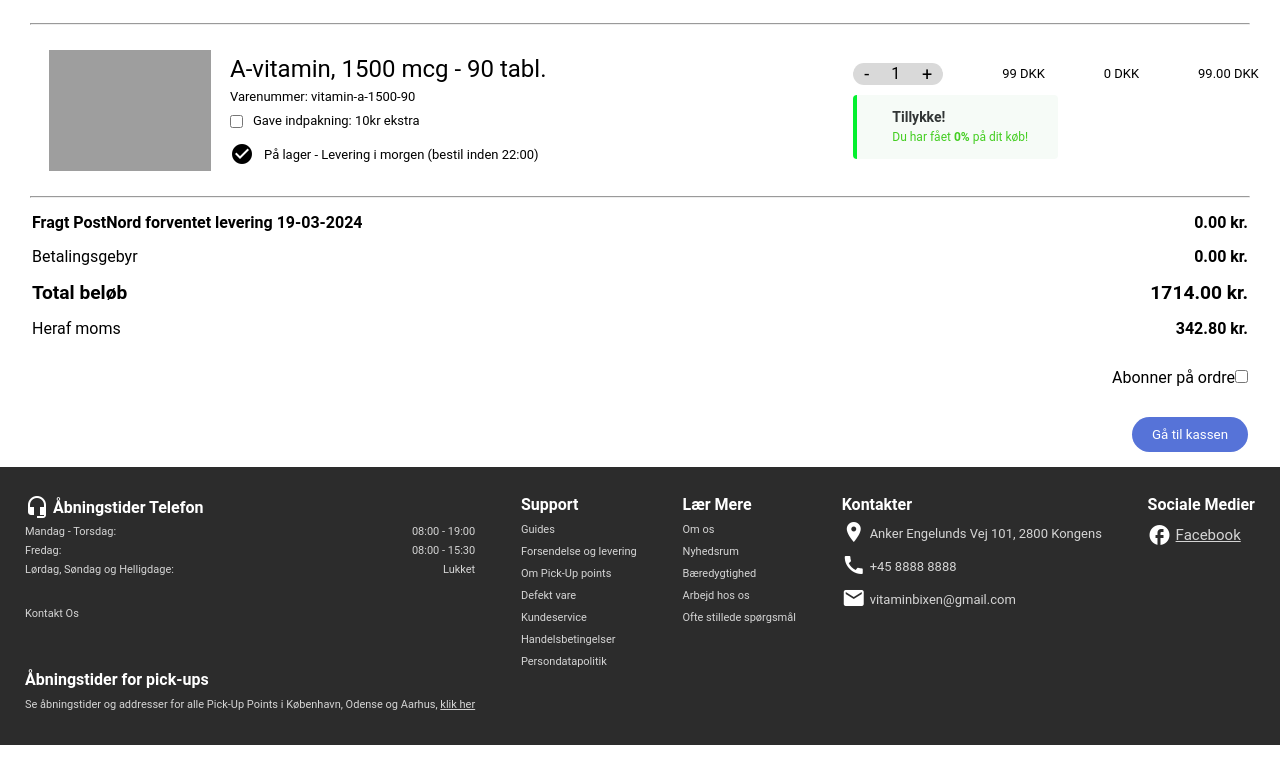
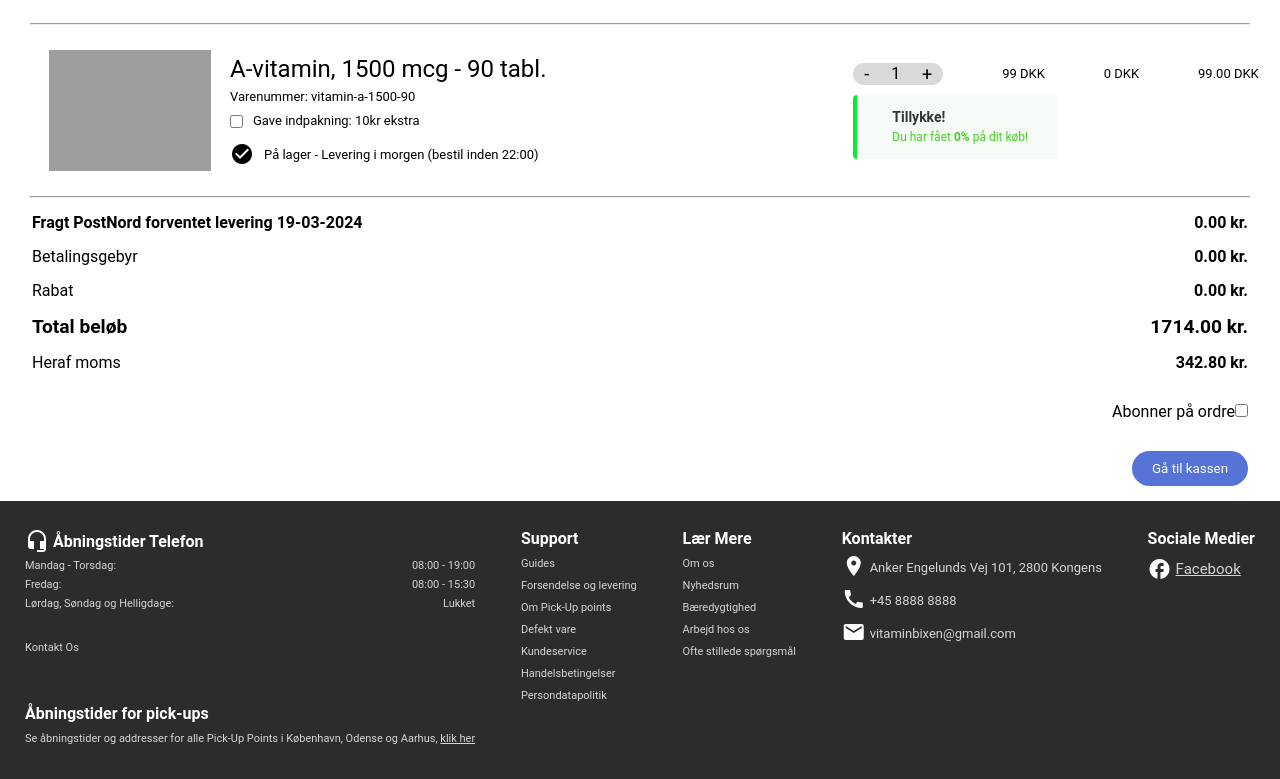
Before and after one commit to IntelliLakshmi/vitaminBixen, a React (Vite) app: page / in a window 1280 px wide. Shown: the part 1707-2486 px from the top of the page. Before the commit the page ends 2452 px from the top, so only its background shows below. Built offline with nearby package versions, Linux system fonts and the light colour scheme; grey boxes are pictures that could not be loaded.

Commit message:
Added total rebate amount

```diff
--- a/src/checkout-total/CheckoutTotal.tsx
+++ b/src/checkout-total/CheckoutTotal.tsx
@@ -20,6 +20,16 @@ const CheckoutTotal: React.FC<CheckoutTotalProps> = ({ basket }) => {
     return total;
   }
 
+  function getTotalRebateForBasket(): number {
+    let totalRebate: number = 0;
+    basket.forEach((item) => {
+      const productTotalRebate = getTotalPriceForProduct(basket, item.id).rebate;
+      totalRebate += productTotalRebate;
+    });
+    return totalRebate;
+  }
+
+  const rebate = getTotalRebateForBasket().toFixed(2);
   const totalPrice = getTotalPriceForBasket().toFixed(2); // Ensure it's a string with 2 decimal places
   const VAT = (parseFloat(totalPrice) * 0.2).toFixed(2); // Calculate VAT from the total price
 
@@ -32,6 +42,10 @@ const CheckoutTotal: React.FC<CheckoutTotalProps> = ({ basket }) => {
       <div className="container">
         <p>Betalingsgebyr</p>
         <p className="amount">0.00 kr.</p>
+      </div>
+      <div className="container">
+        <p>Rabat</p>
+        <p className="amount">{rebate} kr.</p> {/* Displays the total rebate amount */}
       </div>
       <div className="container total">
         <p>Total beløb</p>
```
